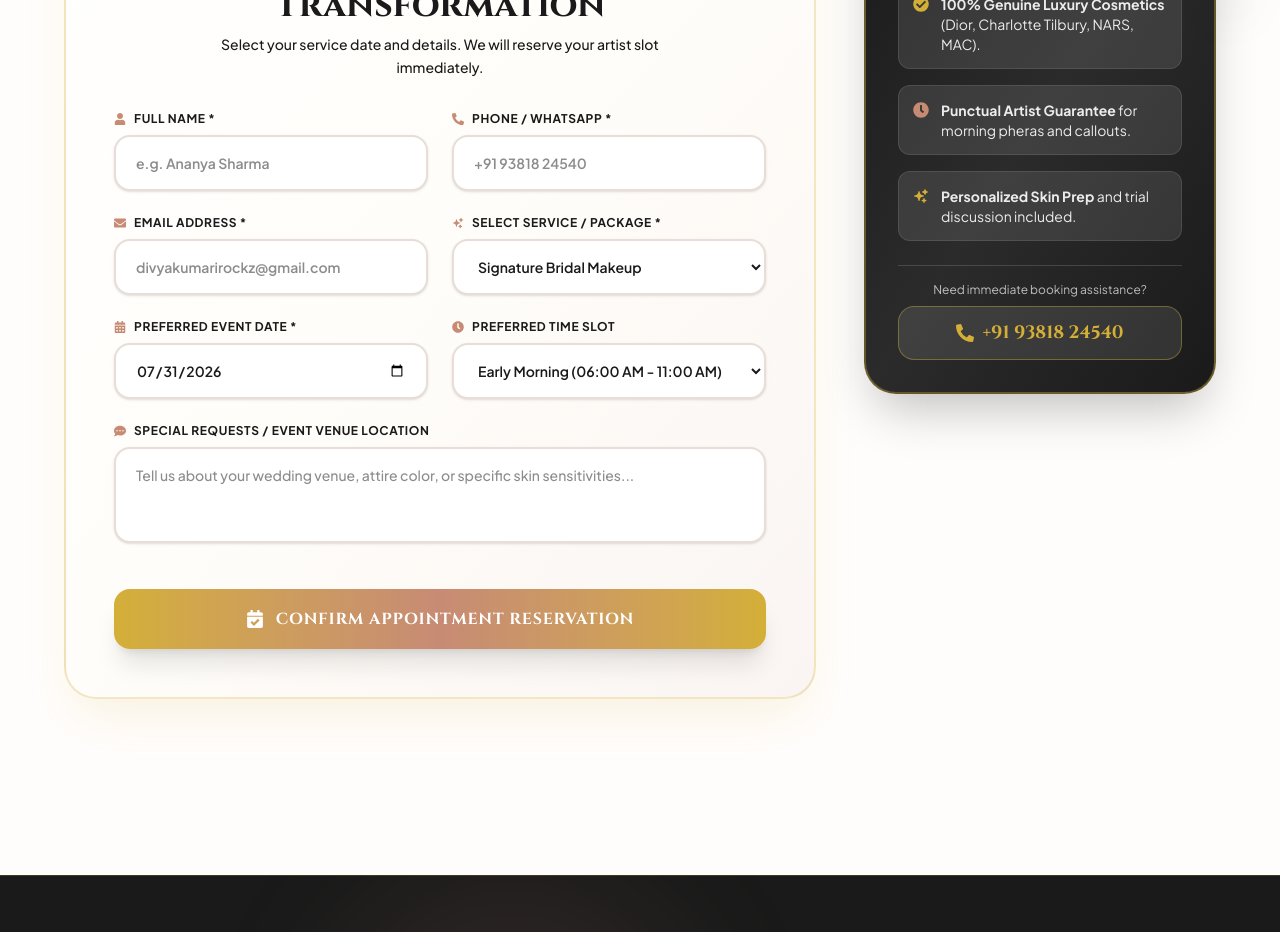
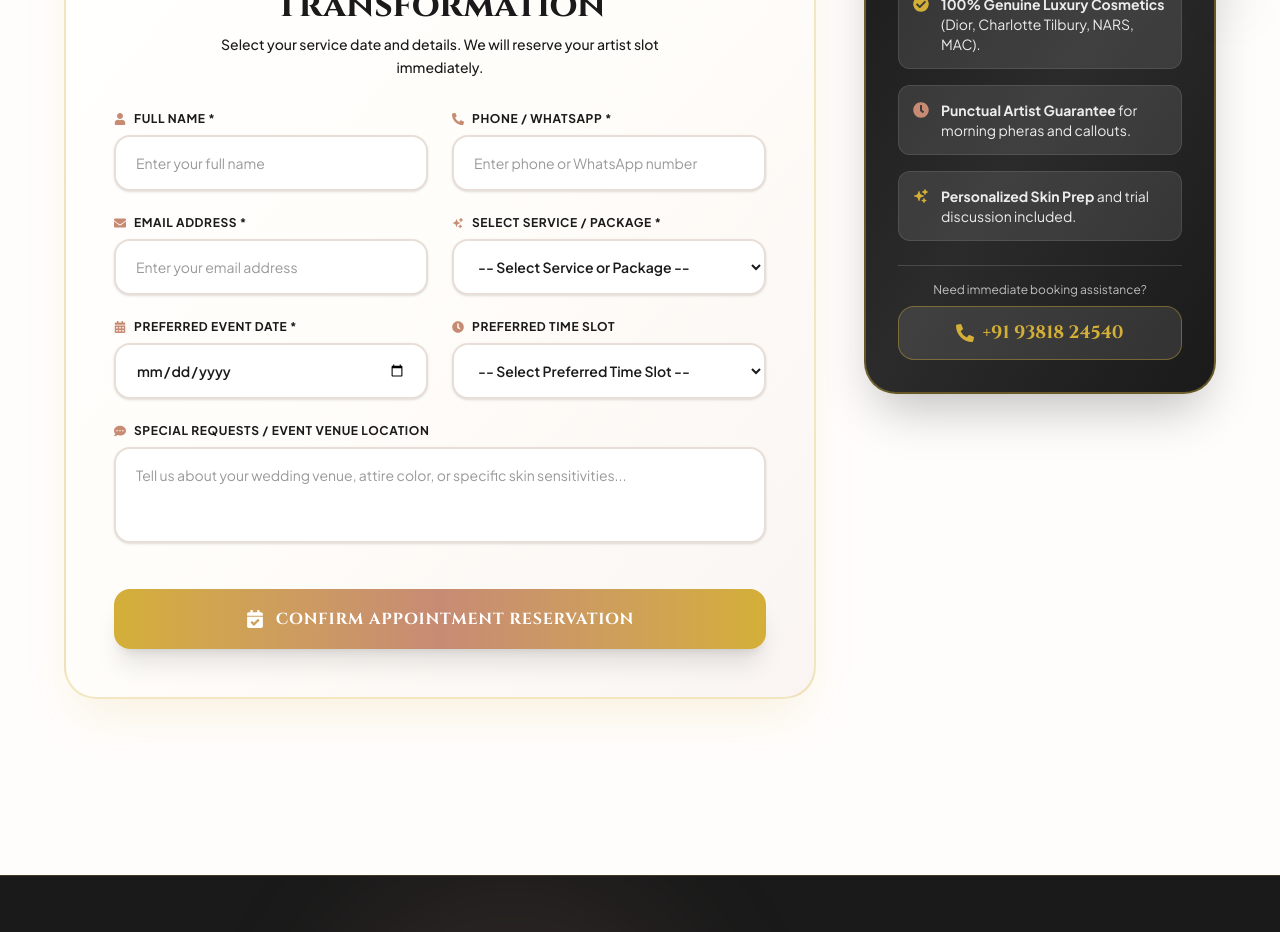
Before and after one commit to skotturty-dotcom/divya-makeup-artist, a React (Vite) app: page /book-appointment in a window 1280 px wide. Shown: the part 780-1712 px from the top of the page. Built offline with nearby package versions, Linux system fonts and the light colour scheme; a web font is replaced by a local one.

Commit message:
Clean input field default values and set clean manual entry placeholders across booking and contact forms

```diff
--- a/src/components/Forms/AppointmentForm.jsx
+++ b/src/components/Forms/AppointmentForm.jsx
@@ -19,9 +19,13 @@ export const AppointmentForm = ({ preselectedService = "", preselectedPackage =
     formState: { errors }
   } = useForm({
     defaultValues: {
-      service: preselectedService || preselectedPackage || preselectedCourse || "Signature Bridal Makeup",
-      date: new Date().toISOString().split('T')[0],
-      time: "Morning (06:00 AM - 11:00 AM)"
+      name: "",
+      phone: "",
+      email: "",
+      service: preselectedService || preselectedPackage || preselectedCourse || "",
+      date: "",
+      time: "",
+      notes: ""
     }
   });
 
@@ -67,9 +71,9 @@ export const AppointmentForm = ({ preselectedService = "", preselectedPackage =
             </label>
             <input
               type="text"
-              placeholder="e.g. Ananya Sharma"
+              placeholder="Enter your full name"
               {...register('name', { required: 'Full name is required' })}
-              className="w-full px-5 py-4 rounded-2xl bg-white border-2 border-[#E9DED7] text-sm text-[#1A1A1A] font-jakarta font-semibold focus:outline-none focus:border-[#D4AF37] focus:ring-4 focus:ring-[#D4AF37]/15 transition-all shadow-sm"
+              className="w-full px-5 py-4 rounded-2xl bg-white border-2 border-[#E9DED7] text-sm text-[#1A1A1A] font-jakarta font-semibold focus:outline-none focus:border-[#D4AF37] focus:ring-4 focus:ring-[#D4AF37]/15 transition-all shadow-sm placeholder:text-[#999999] placeholder:font-normal"
             />
             {errors.name && <span className="text-xs text-red-500 mt-1 block font-medium">{errors.name.message}</span>}
           </div>
@@ -81,12 +85,12 @@ export const AppointmentForm = ({ preselectedService = "", preselectedPackage =
             </label>
             <input
               type="tel"
-              placeholder="+91 93818 24540"
+              placeholder="Enter phone or WhatsApp number"
               {...register('phone', {
                 required: 'Phone number is required',
                 pattern: { value: /^[0-9+\s-]{8,15}$/, message: 'Invalid phone number format' }
               })}
-              className="w-full px-5 py-4 rounded-2xl bg-white border-2 border-[#E9DED7] text-sm text-[#1A1A1A] font-jakarta font-semibold focus:outline-none focus:border-[#D4AF37] focus:ring-4 focus:ring-[#D4AF37]/15 transition-all shadow-sm"
+              className="w-full px-5 py-4 rounded-2xl bg-white border-2 border-[#E9DED7] text-sm text-[#1A1A1A] font-jakarta font-semibold focus:outline-none focus:border-[#D4AF37] focus:ring-4 focus:ring-[#D4AF37]/15 transition-all shadow-sm placeholder:text-[#999999] placeholder:font-normal"
             />
             {errors.phone && <span className="text-xs text-red-500 mt-1 block font-medium">{errors.phone.message}</span>}
           </div>
@@ -98,9 +102,9 @@ export const AppointmentForm = ({ preselectedService = "", preselectedPackage =
             </label>
             <input
               type="email"
-              placeholder="divyakumarirockz@gmail.com"
+              placeholder="Enter your email address"
               {...register('email', { required: 'Email address is required' })}
-              className="w-full px-5 py-4 rounded-2xl bg-white border-2 border-[#E9DED7] text-sm text-[#1A1A1A] font-jakarta font-semibold focus:outline-none focus:border-[#D4AF37] focus:ring-4 focus:ring-[#D4AF37]/15 transition-all shadow-sm"
+              className="w-full px-5 py-4 rounded-2xl bg-white border-2 border-[#E9DED7] text-sm text-[#1A1A1A] font-jakarta font-semibold focus:outline-none focus:border-[#D4AF37] focus:ring-4 focus:ring-[#D4AF37]/15 transition-all shadow-sm placeholder:text-[#999999] placeholder:font-normal"
             />
             {errors.email && <span className="text-xs text-red-500 mt-1 block font-medium">{errors.email.message}</span>}
           </div>
@@ -114,6 +118,7 @@ export const AppointmentForm = ({ preselectedService = "", preselectedPackage =
               {...register('service', { required: 'Please select a service' })}
               className="w-full px-5 py-4 rounded-2xl bg-white border-2 border-[#E9DED7] text-sm text-[#1A1A1A] font-jakarta font-semibold focus:outline-none focus:border-[#D4AF37] focus:ring-4 focus:ring-[#D4AF37]/15 transition-all shadow-sm cursor-pointer"
             >
+              <option value="">-- Select Service or Package --</option>
               <optgroup label="Bridal Packages">
                 {packagesData.map((pkg) => (
                   <option key={pkg.id} value={pkg.name}>{pkg.name}</option>
@@ -125,6 +130,7 @@ export const AppointmentForm = ({ preselectedService = "", preselectedPackage =
                 ))}
               </optgroup>
             </select>
+            {errors.service && <span className="text-xs text-red-500 mt-1 block font-medium">{errors.service.message}</span>}
           </div>
 
           {/* Preferred Date */}
@@ -137,6 +143,7 @@ export const AppointmentForm = ({ preselectedService = "", preselectedPackage =
               {...register('date', { required: 'Event date is required' })}
               className="w-full px-5 py-4 rounded-2xl bg-white border-2 border-[#E9DED7] text-sm text-[#1A1A1A] font-jakarta font-semibold focus:outline-none focus:border-[#D4AF37] focus:ring-4 focus:ring-[#D4AF37]/15 transition-all shadow-sm"
             />
+            {errors.date && <span className="text-xs text-red-500 mt-1 block font-medium">{errors.date.message}</span>}
           </div>
 
           {/* Preferred Time Slot */}
@@ -148,7 +155,8 @@ export const AppointmentForm = ({ preselectedService = "", preselectedPackage =
               {...register('time')}
               className="w-full px-5 py-4 rounded-2xl bg-white border-2 border-[#E9DED7] text-sm text-[#1A1A1A] font-jakarta font-semibold focus:outline-none focus:border-[#D4AF37] focus:ring-4 focus:ring-[#D4AF37]/15 transition-all shadow-sm cursor-pointer"
             >
-              <option value="Morning (06:00 AM - 11:00 AM)">Early Morning (06:00 AM - 11:00 AM)</option>
+              <option value="">-- Select Preferred Time Slot --</option>
+              <option value="Early Morning (06:00 AM - 11:00 AM)">Early Morning (06:00 AM - 11:00 AM)</option>
               <option value="Afternoon (11:00 AM - 03:00 PM)">Afternoon (11:00 AM - 03:00 PM)</option>
               <option value="Evening (03:00 PM - 08:00 PM)">Evening (03:00 PM - 08:00 PM)</option>
             </select>
@@ -165,7 +173,7 @@ export const AppointmentForm = ({ preselectedService = "", preselectedPackage =
             rows="3"
             placeholder="Tell us about your wedding venue, attire color, or specific skin sensitivities..."
             {...register('notes')}
-            className="w-full px-5 py-4 rounded-2xl bg-white border-2 border-[#E9DED7] text-sm text-[#1A1A1A] font-jakarta font-medium focus:outline-none focus:border-[#D4AF37] focus:ring-4 focus:ring-[#D4AF37]/15 transition-all resize-none shadow-sm"
+            className="w-full px-5 py-4 rounded-2xl bg-white border-2 border-[#E9DED7] text-sm text-[#1A1A1A] font-jakarta font-medium focus:outline-none focus:border-[#D4AF37] focus:ring-4 focus:ring-[#D4AF37]/15 transition-all resize-none shadow-sm placeholder:text-[#999999] placeholder:font-normal"
           />
         </div>
 
--- a/src/components/Forms/ContactForm.jsx
+++ b/src/components/Forms/ContactForm.jsx
@@ -65,12 +65,12 @@ export const ContactForm = () => {
             </label>
             <input
               type="email"
-              placeholder="divyakumarirockz@gmail.com"
+              placeholder="Enter your email address"
               {...register('email', {
                 required: 'Email is required',
                 pattern: { value: /^\S+@\S+$/i, message: 'Invalid email address' }
               })}
-              className="w-full px-5 py-3.5 rounded-2xl bg-[#FAF5F2] border border-[#E9DED7] text-sm text-[#2B2B2B] font-poppins focus:outline-none focus:border-[#C78B74] focus:bg-white transition-all"
+              className="w-full px-5 py-3.5 rounded-2xl bg-[#FAF5F2] border border-[#E9DED7] text-sm text-[#2B2B2B] font-poppins focus:outline-none focus:border-[#C78B74] focus:bg-white transition-all placeholder:text-[#999999]"
             />
             {errors.email && <span className="text-xs text-red-500 mt-1 block">{errors.email.message}</span>}
           </div>
@@ -81,9 +81,9 @@ export const ContactForm = () => {
             </label>
             <input
               type="tel"
-              placeholder="+91 93818 24540"
+              placeholder="Enter your phone number"
               {...register('phone', { required: 'Phone is required' })}
-              className="w-full px-5 py-3.5 rounded-2xl bg-[#FAF5F2] border border-[#E9DED7] text-sm text-[#2B2B2B] font-poppins focus:outline-none focus:border-[#C78B74] focus:bg-white transition-all"
+              className="w-full px-5 py-3.5 rounded-2xl bg-[#FAF5F2] border border-[#E9DED7] text-sm text-[#2B2B2B] font-poppins focus:outline-none focus:border-[#C78B74] focus:bg-white transition-all placeholder:text-[#999999]"
             />
             {errors.phone && <span className="text-xs text-red-500 mt-1 block">{errors.phone.message}</span>}
           </div>
```
